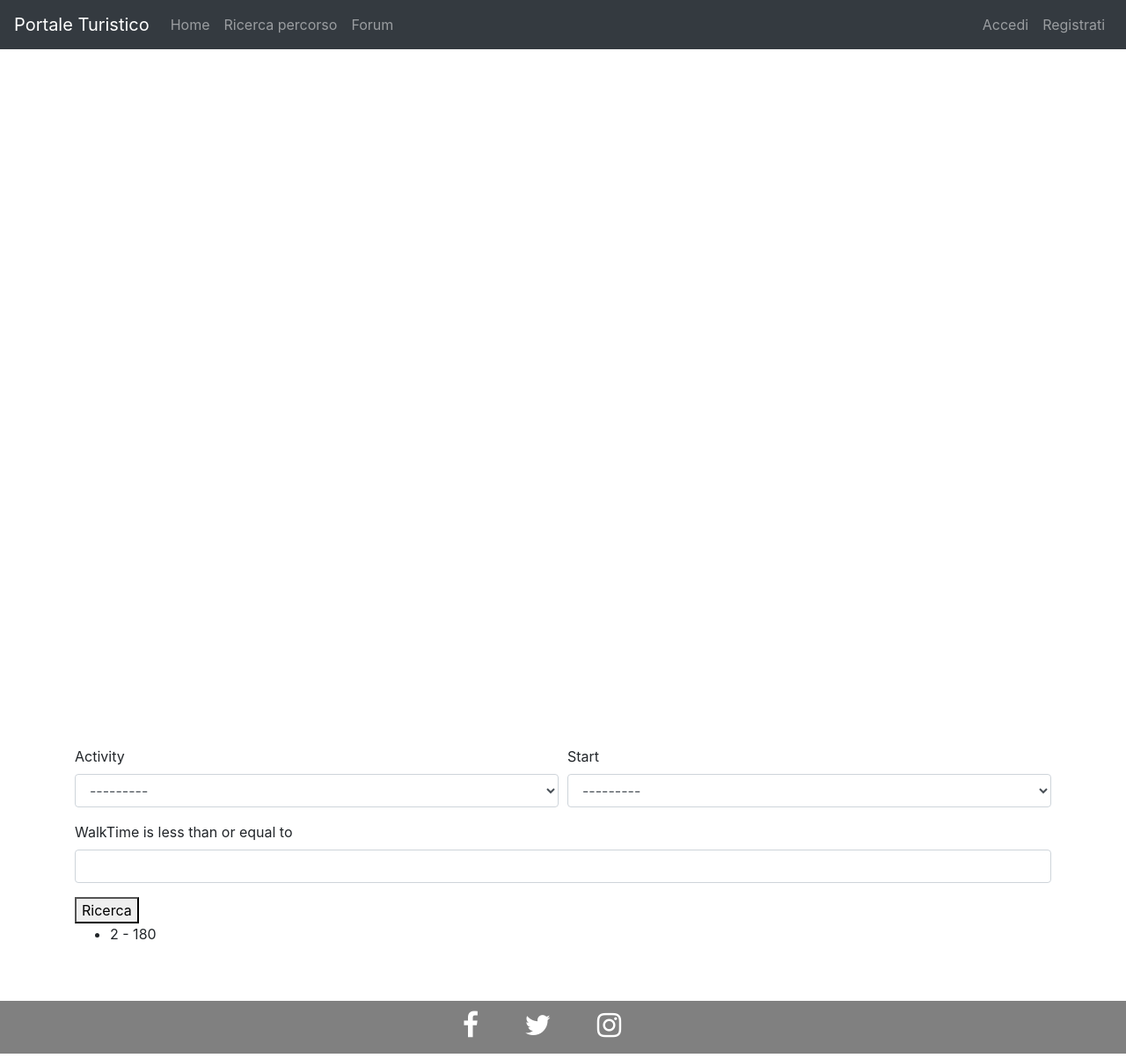
After one commit to milanariccardo/portale_turistico, a Django app: page /path/search/ in a window 1280 px wide. The commit adds this page. Shown: the whole page at 88% size. Run offline with Django 3.2, Linux system fonts and the light colour scheme; data comes from the database, SQL or seed files in the repository; both versions use the stored data as it was after the commit; some libraries are stand-ins or nearby versions.

```diff
--- /dev/null
+++ b/pathManagement/filters.py
@@ -0,0 +1,15 @@
+import django_filters
+from .models import Path
+
+
+class PathFilter(django_filters.FilterSet):
+
+    end_time = django_filters.NumberFilter(field_name='walkTime',method= 'hoursToMinutes',lookup_expr='lte')
+
+    class Meta:
+        model = Path
+        fields = ['activity', 'start', 'walkTime']
+
+    def hoursToMinutes(self, queryset, name, value):
+        value = int(value)*60
+        return queryset.filter(walkTime__lte = value)
--- a/pathManagement/models.py
+++ b/pathManagement/models.py
@@ -2,8 +2,7 @@
 
 from django.db import models
 from multiselectfield import MultiSelectField
-from django.urls import reverse
-
+from django.core.validators import MaxValueValidator, MinValueValidator
 
 def user_directory_path(instance, filename):
     """Metodo che che crea la cartella e inserisce le immagini nella cartella relativa al percorso, il file sarà inserito nella cartella MEDIA_ROOT/img/static/path_<id>/<filename>
@@ -59,15 +58,15 @@
         ('sportivi', 'Sportivi'),
     )
 
-    id = models.IntegerField(primary_key=True)
+    id = models.PositiveIntegerField(primary_key=True)
     activity = models.CharField(max_length=30, choices=activityChoices)
     start = models.CharField(max_length=30, choices=locationChoices)
     end = models.CharField(max_length=30, choices=locationChoices)
     gradient = models.IntegerField()
-    walkTime = models.IntegerField()
-    bikeTime = models.IntegerField(blank=True, default=0)
-    carriageablePath = models.FloatField(blank=True, default=0)
-    nonCarriageablePath = models.FloatField(blank=True, default=0)
+    walkTime = models.PositiveIntegerField()
+    bikeTime = models.PositiveIntegerField(blank=True, default=0)
+    carriageablePath = models.FloatField(blank=True, default=0, validators=[MinValueValidator(0)])
+    nonCarriageablePath = models.FloatField(blank=True, default=0, validators=[MinValueValidator(0)])
     difficulty = MultiSelectField(choices=difficultyChoices)
     difficultyImage = models.ImageField(blank=False, upload_to=user_directory_path)
     context = MultiSelectField(choices=contextChoices)
--- a/pathManagement/templates/insertPath.html
+++ b/pathManagement/templates/insertPath.html
@@ -2,7 +2,7 @@
 {% load crispy_forms_tags %}
 {% block title %}Aggiungi percorso{% endblock %}
 
-{% block slideshow %}
+{% block content %}
     <div class="container py-4">
         <div class="card">
             <div class="col-md-12">
--- /dev/null
+++ b/pathManagement/templates/searchPath.html
@@ -0,0 +1,23 @@
+{% extends 'base.html' %}
+{% load crispy_forms_tags %}
+
+{% block content %}
+  <form method="get">
+{#    {{ filter.form|crispy }}#}
+      <div class="form-row">
+                        <div class="form-group col-md-6 mb-0">
+                            {{ filter.form.activity|as_crispy_field }}
+                        </div>
+                        <div class="form-group col-md-6 mb-0">
+                            {{ filter.form.start|as_crispy_field }}
+                        </div>
+                    </div>
+          {{ filter.form.end_time|as_crispy_field }}
+    <button type="submit">Ricerca</button>
+  </form>
+  <ul>
+  {% for path in filter.qs %}
+    <li>{{ path.id }} - {{ path.walkTime }}</li>
+  {% endfor %}
+  </ul>
+{% endblock %}
--- a/pathManagement/urls.py
+++ b/pathManagement/urls.py
@@ -2,10 +2,11 @@
 from django.urls import path, include
 
 from pathManagement.views import InsertPath, ShowPath, removePath
-from . import views
+from .views import removePath, searchPath
 
 urlpatterns = [
     path('insert/', InsertPath.as_view(), name='insertPath'),
     path('show/', ShowPath.as_view(), name='showPath'),
-    path('delete/<int:id>', views.removePath, name='removePath'),
+    path('delete/<int:id>', removePath, name='removePath'),
+    path('search/', searchPath, name='searchPath'),
 ]
--- a/pathManagement/views.py
+++ b/pathManagement/views.py
@@ -3,6 +3,7 @@
 from django.urls import reverse, reverse_lazy
 from django.views.generic import CreateView, ListView, DeleteView
 
+from pathManagement.filters import PathFilter
 from pathManagement.forms import InsertPathForm
 from pathManagement.models import Path
 
@@ -32,3 +33,9 @@
     messages.success(request, "Percorso eliminato con successo")
 
     return reverse_lazy(request, 'showPath.html')
+
+
+def searchPath(request):
+    path_list = Path.objects.all()
+    path_filter = PathFilter(request.GET, queryset=path_list)
+    return render(request, 'searchPath.html', {'filter': path_filter})
--- a/portaleTuristico/settings.py
+++ b/portaleTuristico/settings.py
@@ -38,6 +38,7 @@
     'django.contrib.staticfiles',
     'userManagement.apps.UsermanagementConfig',
     'pathManagement.apps.PathmanagementConfig',
+    'django_filters',
     'crispy_forms',
     'multiselectfield',
 ]
--- a/templates/base.html
+++ b/templates/base.html
@@ -33,7 +33,7 @@
                     <a class="nav-link" href="{% url 'homepage' %}">Home <span class="sr-only">(current)</span></a>
                 </li>
                 <li class="nav-item">
-                    <a class="nav-link" href="#">Ricerca percorso</a>
+                    <a class="nav-link" href="{% url 'searchPath' %}">Ricerca percorso</a>
                 </li>
                 {% if request.user.is_staff %}
                     <li class="nav-item">
```
Also changed, not shown: db.sqlite3, pathManagement/migrations/0002_auto_20200609_1150.py (added), userManagement/migrations/0003_auto_20200609_1150.py (added).
